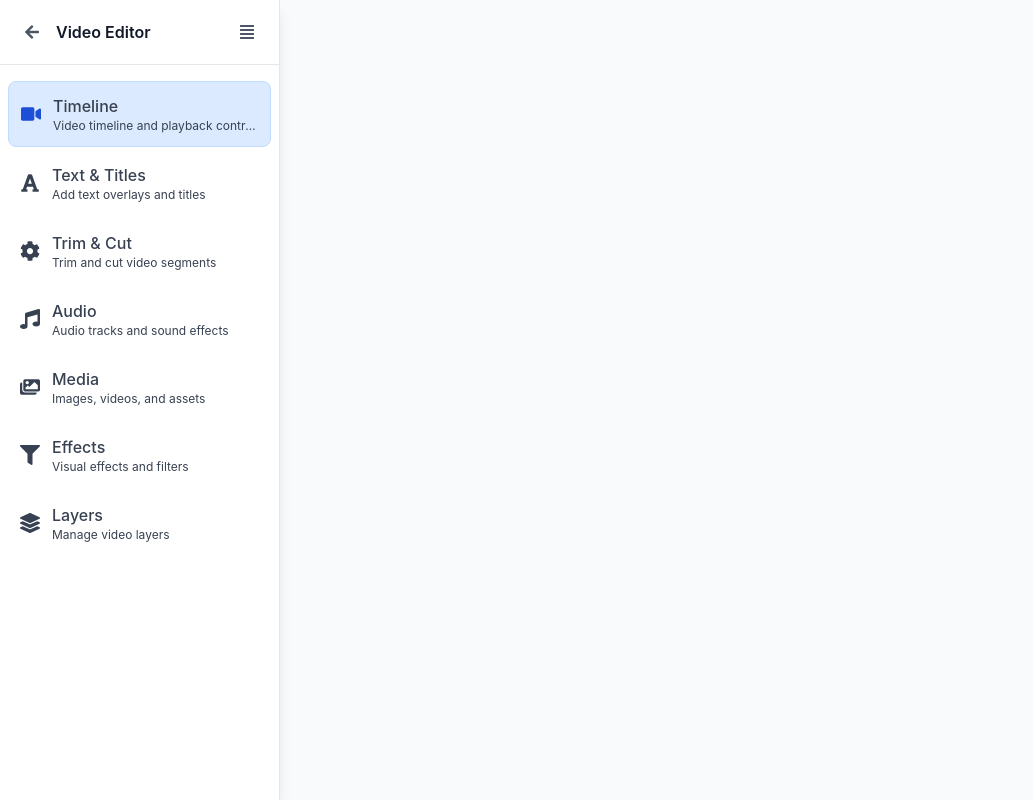
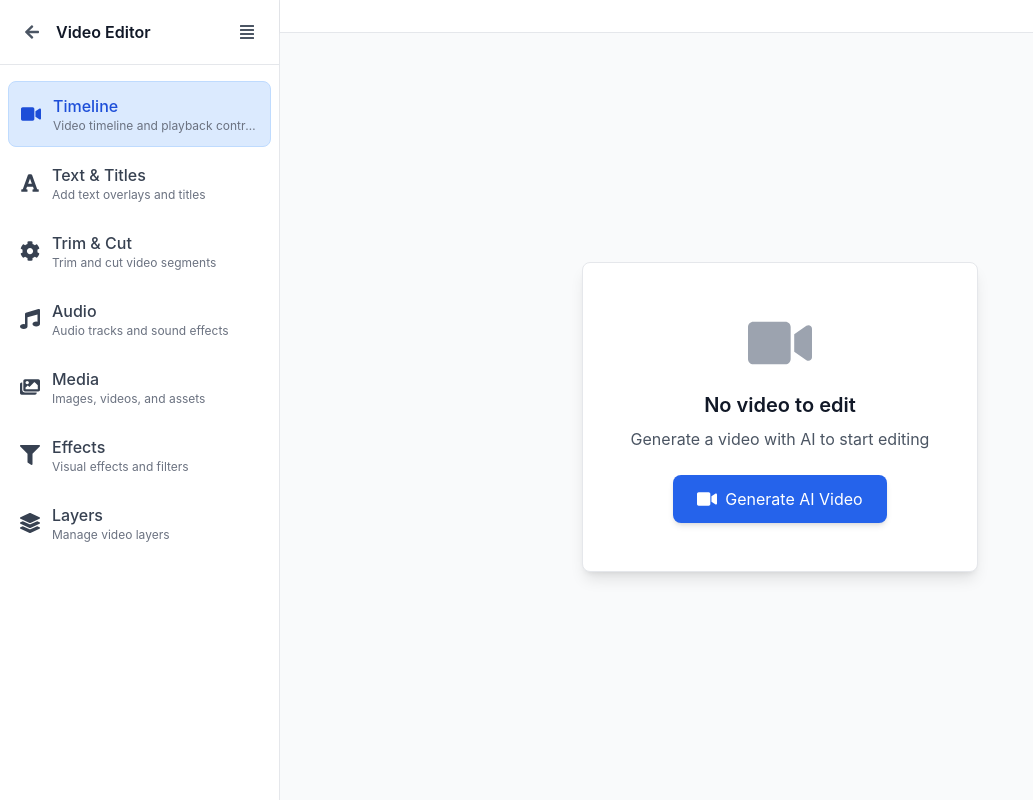
Before and after one commit to Keruedu/Software-Design-FE, a Next.js app: page /create/edit in a window 1280 px wide. Shown: the whole page, without its empty margins (0-1033 px from the left). Built offline with nearby package versions, Linux system fonts and the light colour scheme; no server answers.

Commit message:
add control video

```diff
--- a/src/components/features/VideoEditor/Sidebar.tsx
+++ b/src/components/features/VideoEditor/Sidebar.tsx
@@ -16,8 +16,6 @@ type ActiveTab = 'timeline' | 'text' | 'trim' | 'audio' | 'media' | 'effects' |
 interface SidebarProps {
     activeTab: ActiveTab;
     setActiveTab: (tab: ActiveTab) => void;
-    sidebarCollapsed: boolean;
-    setSidebarCollapsed: (collapsed: boolean) => void;
     onBackToGenerate: () => void;
 }
 
@@ -81,7 +79,7 @@ const Sidebar:React.FC<SidebarProps>=({
         className="bg-white border-r border-gray-200 flex flex-col shadow-lg"
     >
         {/* Sidebar Header */}
-        <div className="p-4 border-b border-gray-200">
+        <div className="p-4 border-b flex-shrink-0 border-gray-200">
             <div className="flex items-center justify-between">
                 {!sidebarCollapsed && (
                 <motion.div
--- /dev/null
+++ b/src/components/features/VideoEditor/VideoPlayer.tsx
@@ -0,0 +1,83 @@
+import React,{useState,useRef} from 'react';
+import { motion } from 'framer-motion';
+import ReactPlayer from 'react-player';
+import { FaPlay, FaPause,FaBackward,FaForward  } from 'react-icons/fa';
+interface VideoPlayerProps {
+    videoUrl: string
+    onDuration: (duration: number) => void;
+    onProgress: (progress: { playedSeconds: number }) => void;
+}
+
+
+
+const VideoPlayer:React.FC<VideoPlayerProps> = ({
+    videoUrl,
+    onDuration,
+    onProgress
+}) => {
+const [isPlaying, setIsPlaying] = useState(false)
+const [isMuted, setIsMuted] = useState(false)
+const [volume, setVolume] = useState(1)
+const playerRef = useRef<ReactPlayer>(null)
+
+const handleSeek = (typeSeek:string) => {
+    if (playerRef.current) {
+        const currentTime = playerRef.current.getCurrentTime();
+        if(typeSeek === 'forward') {
+            const duration = playerRef.current.getDuration();
+            playerRef.current.seekTo(Math.min(duration -0.1, currentTime + 10), 'seconds');
+        }
+        else if(typeSeek === 'backward') {
+        playerRef.current.seekTo(Math.max(0, currentTime - 10), 'seconds');
+    }
+    }
+}
+
+    return(
+        <div className="bg-white rounded-lg overflow-hidden shadow-lg h-full flex flex-col">
+            <div className="flex-1 relative min-h-0 py-2 ">
+                <ReactPlayer
+                    ref ={playerRef}
+                    url={videoUrl}
+                    playing={isPlaying}
+                    onProgress={onProgress}
+                    onDuration={onDuration}
+                    width="100%"
+                    height="100%"
+                    volume={isMuted ? 0 : volume}
+                    progressInterval={100}
+                    loop={false}
+                    onEnded={() => setIsPlaying(false)}
+                />
+            </div>
+            {/* Video Control */}
+            <div className="p-4 bg-gray-50">
+                <div className="flex items-center justify-center space-x-5">
+                     <motion.button
+                        whileHover={{ scale: 1.1 }}
+                        whileTap={{ scale: 0.9 }}
+                        onClick={()=> handleSeek('backward')}
+                        className="text-white p-2 rounded-full bg-blue-600 hover:bg-blue-700 shadow-md">
+                        <FaBackward className="w-4 h-4" />
+                    </motion.button>
+                    <motion.button
+                        whileHover={{ scale: 1.1 }}
+                        whileTap={{ scale: 0.9 }}
+                        onClick={()=>setIsPlaying(!isPlaying)}
+                        className="text-white p-2 rounded-full bg-blue-600 hover:bg-blue-700 shadow-md">
+                        {isPlaying ? <FaPause className="w-4 h-4" /> : <FaPlay className="w-4 h-4 ml-0.5" />}
+                    </motion.button>
+                     <motion.button
+                        whileHover={{ scale: 1.1 }}
+                        whileTap={{ scale: 0.9 }}
+                        onClick={()=>handleSeek('forward')}
+                        className="text-white p-2 rounded-full bg-blue-600 hover:bg-blue-700 shadow-md">
+                        <FaForward className="w-4 h-4" />
+                    </motion.button>
+                </div>
+            </div>
+        </div>
+    )
+}
+
+export default VideoPlayer;
--- a/src/pages/create/edit.tsx
+++ b/src/pages/create/edit.tsx
@@ -2,6 +2,9 @@ import { useRouter } from 'next/router'
 import React, {useState,useRef,useEffect} from 'react'
 import { GeneratedVideo } from '../../types/video'
 import Sidebar from '@/components/features/VideoEditor/Sidebar'
+import VideoPlayer from '@/components/features/VideoEditor/VideoPlayer'
+import { FaRobot,FaVideo } from 'react-icons/fa'
+import {motion} from 'framer-motion'
 const VideoEditor :React.FC =()=>{
   const router = useRouter()
   const [activeTab, setActiveTab] = useState<'timeline' | 'text' | 'trim' | 'audio' | 'media' | 'effects' | 'layers'>('timeline');
@@ -30,18 +33,94 @@ useEffect(()=>{
   loadVideoFromGeneration()
 },[router.query])
 
-const handleBackToGenerate=()=>{
-  router.push('/create')
-}
+  const handleBackToGenerate=()=>{
+    router.push('/create')
+  }
+  const formatTime = (seconds: number) => {
+    const mins = Math.floor(seconds / 60);
+    const secs = Math.floor(seconds % 60);
+    return `${mins.toString().padStart(2, '0')}:${secs.toString().padStart(2, '0')}`;
+  };
+  const handleProgress = (progress) => {
+
+  };
+  const handleDuration = (duration: number) => {
+
+  };
 
 
 return (
-  <div className="min-h-screen bg-gray-50 flex">
+  <div className="h-screen bg-gray-50 flex">
     <Sidebar
       activeTab={activeTab}
       setActiveTab={setActiveTab}
       onBackToGenerate={handleBackToGenerate}
     />
+
+    {/* Main Content */}
+    <div className="flex-1 h-full flex flex-col">
+        <header className='bg-white border-b border-gray-200 px-6 py-4 shadow-sm'>
+          <div className="flex items-center justify-between">
+              <div className="flex items-center space-x-4">
+                {generatedVideo&&(
+                  <div className="flex items-center space-x-2">
+                    <div className="bg-purple-100 p-2 rounded-lg">
+                      <FaRobot className="w-5 h-5 text-purple-600" />
+                    </div>
+                    <div>
+                      <h3 className="text-gray-900 font-medium">{generatedVideo.title}</h3>
+                      <p className="text-gray-500 text-sm">
+                        {formatTime(generatedVideo.duration)} • {new Date(generatedVideo.createdAt).toLocaleDateString()}
+                      </p>
+                    </div>
+                  </div>
+                )}
+              </div>
+          </div>
+        </header>
+        {/* Content Area */}
+        <div className="flex-1 flex min-h-0">
+          <div className="flex-1 p-6 bg-gray-50">
+            {isLoadingVideo ? (
+              <div className="flex items-center justify-center h-full">
+                <div className="text-center">
+                  <div className="animate-spin rounded-full h-12 w-12 border-b-2 border-blue-600 mx-auto mb-4"></div>
+                  <p className="text-gray-600">Loading your AI generated video...</p>
+                </div>
+              </div>
+            ):!videoUrl?(
+              <div className="flex items-center justify-center h-full">
+                <div className="text-center bg-white rounded-lg p-12 shadow-lg border border-gray-200">
+                  <FaVideo className="w-16 h-16 text-gray-400 mx-auto mb-4" />
+                  <h3 className="text-xl font-semibold text-gray-900 mb-2">No video to edit</h3>
+                  <p className="text-gray-600 mb-6">Generate a video with AI to start editing</p>
+                  <div className="flex flex-row justify-center space-x-4">
+                  <motion.button
+                    whileHover={{ scale: 1.05 }}
+                    whileTap={{ scale: 0.95 }}
+                    onClick={handleBackToGenerate}
+                    className="bg-blue-600 hover:bg-blue-700 text-white px-6 py-3 rounded-lg inline-flex items-center space-x-2 shadow-md"
+                  >
+                     <FaVideo className="w-5 h-5" />
+                     <span className='text-white'>Generate AI Video</span>
+                  </motion.button>
+                </div>
+                </div>
+
+              </div>
+            ):(
+              <div className="h-full">
+                  <VideoPlayer
+                      videoUrl={videoUrl}
+                      onDuration={handleDuration}
+                      onProgress={handleProgress}
+                  />
+              </div>
+            )}
+          </div>
+        </div>
+    </div>
+
   </div>
 )
 }
--- a/src/styles/globals.css
+++ b/src/styles/globals.css
@@ -38,22 +38,14 @@ body {
     background-color: #f9fafb !important; /* gray-50 - force override */
   }
 
-  h1, h2, h3, h4, h5, h6 {
-    color: #111827 !important; /* gray-900 - force override */
-  }
 
-  p, span, div, label, input, textarea, select {
-    color: #374151 !important; /* gray-700 - force override */
-  }
 
   /* Specific overrides for components that should have dark text */
   .bg-white h1, .bg-white h2, .bg-white h3, .bg-white h4, .bg-white h5, .bg-white h6 {
     color: #111827 !important; /* gray-900 */
   }
 
-  .bg-white p, .bg-white span, .bg-white div:not([class*="bg-"]), .bg-white label {
-    color: #374151 !important; /* gray-700 */
-  }
+
 }
 
 @layer utilities {
```
Also changed, not shown: 1 other file (tests, documents, lock files or other folders).
